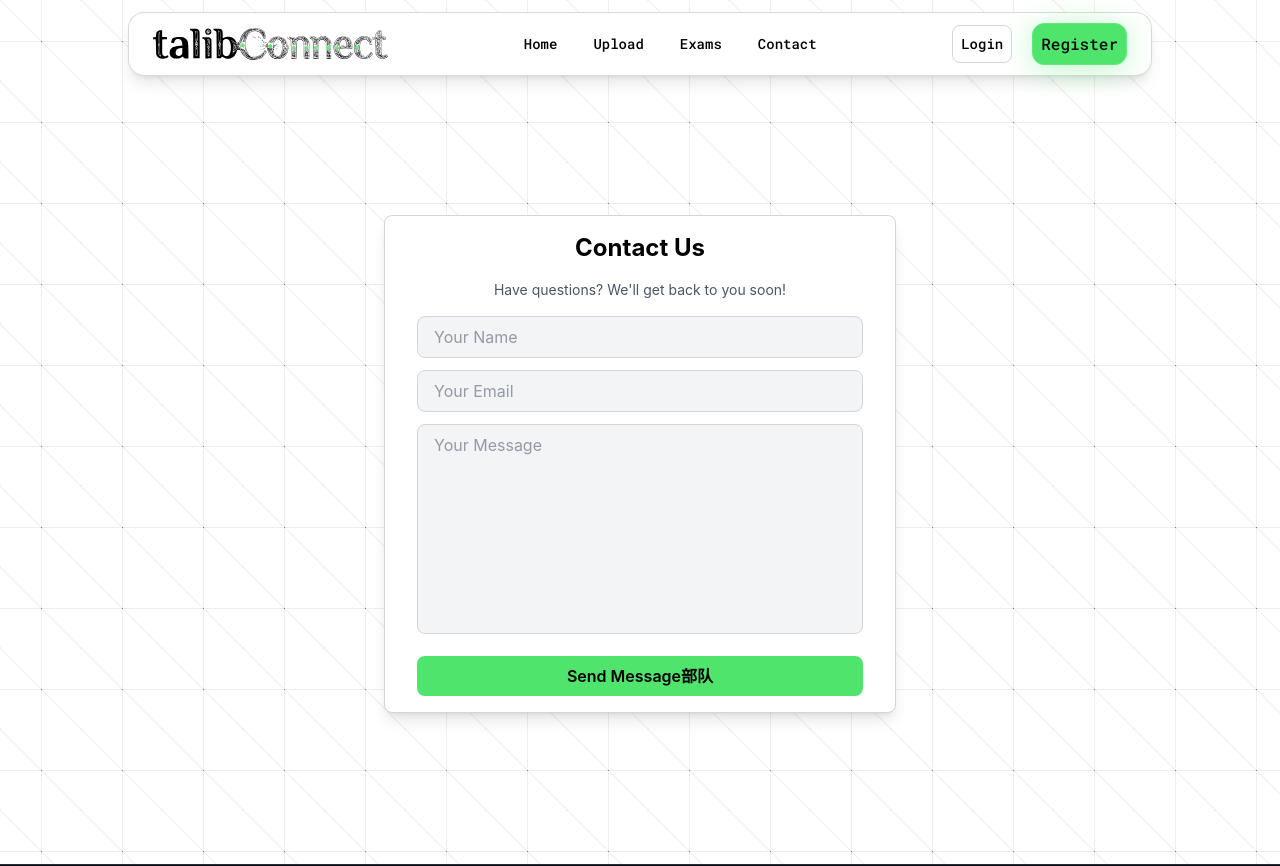
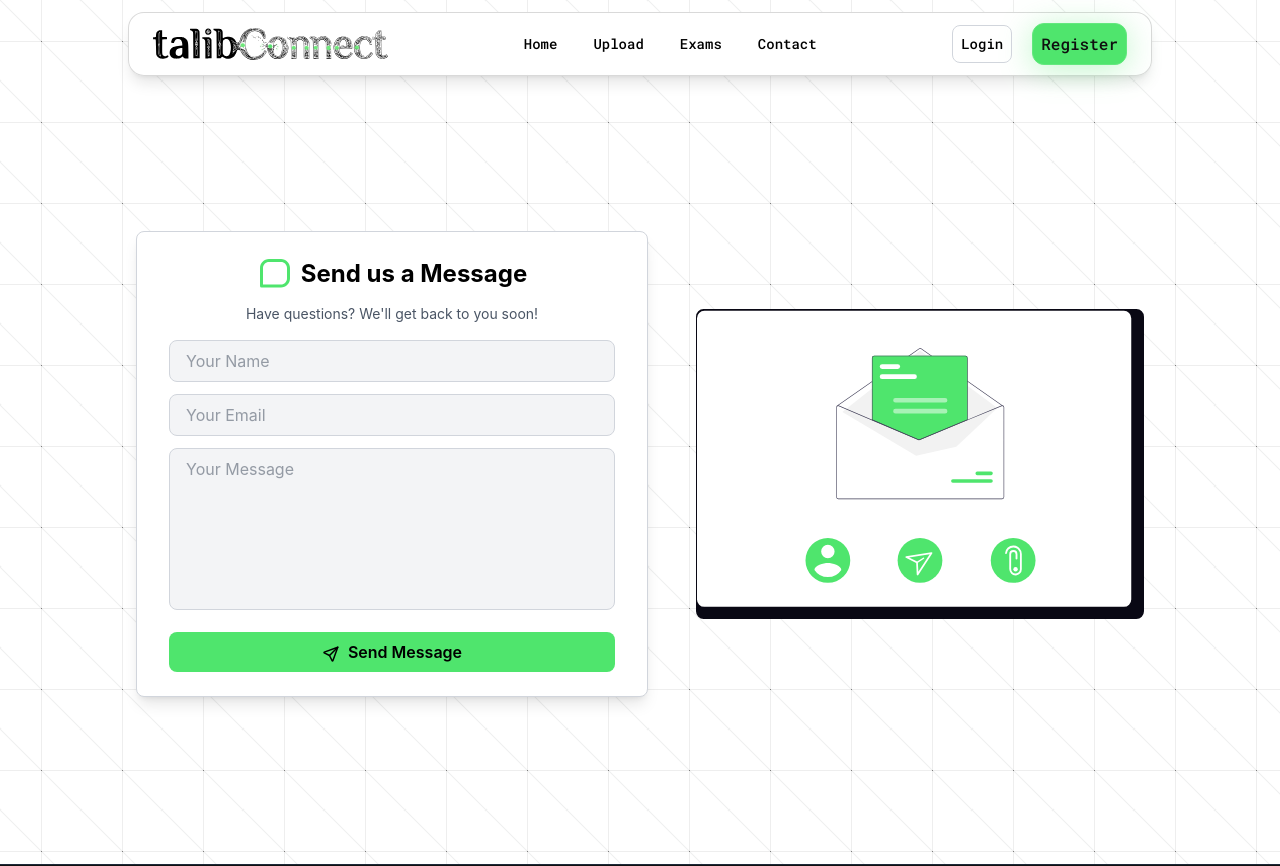
Before and after one commit to tigheni/talibConnect, a React (Vite) app: page /contact in a window 1280 px wide. Shown: the top 866 px of the page. Built offline with nearby package versions, Linux system fonts and the light colour scheme.

Commit message:
feat: enhance Contact page with new SVG illustration, update layout, and improve button styling

```diff
--- a/src/pages/Contact.jsx
+++ b/src/pages/Contact.jsx
@@ -1,4 +1,7 @@
 import { useState } from 'react';
+import { TbSend } from 'react-icons/tb';
+import { BiMessageSquare } from 'react-icons/bi';
+import contactIll from '../assets/undraw_email_b5yu1111.svg';
 
 export default function Contact() {
    const contactEndpoint = import.meta.env.VITE_CONTACT_ENDPOINT;
@@ -43,11 +46,16 @@ export default function Contact() {
    };
 
    return (
-      <div className="min-h-screen flex items-center justify-center ">
-         <div className="w-full max-w-lg bg-white py-4 px-8 rounded-lg shadow-lg border border-gray-300">
-            <h1 className="text-2xl font-bold text-center mb-4">Contact Us</h1>
+      <div className="min-h-screen flex flex-col-reverse items-center justify-center gap-8 px-4 py-10 sm:px-6 lg:flex-row lg:gap-12 lg:px-8">
+         <div className="w-full max-w-lg bg-white px-5 py-6 rounded-lg shadow-lg border border-gray-300 sm:px-8">
+            <div className="flex gap-2 justify-center items-center">
+               <BiMessageSquare className="text-3xl text-[var(--cp)] sm:text-4xl" />
+               <h1 className="text-xl font-bold text-center sm:text-2xl">
+                  Send us a Message
+               </h1>
+            </div>
 
-            <p className="text-gray-600 text-center text-sm mb-4">
+            <p className="text-gray-600 text-center text-sm mt-3 mb-4">
                Have questions? We'll get back to you soon!
             </p>
 
@@ -89,7 +97,7 @@ export default function Contact() {
                   onChange={handleChange}
                   placeholder="Your Message"
                   required
-                  rows={8}
+                  rows={6}
                   className="w-full bg-gray-100 border border-gray-300 rounded-lg px-4 py-2 text-gray-700 focus:outline-none focus:border-[var(--cp)] mb-4 resize-none"
                ></textarea>
 
@@ -98,10 +106,17 @@ export default function Contact() {
                   disabled={status === 'sending'}
                   className="w-full bg-[var(--cp)] text-black font-semibold py-2 rounded-lg hover:bg-[#4bc864] transition-all duration-300 disabled:opacity-50"
                >
+                  <TbSend className="inline-block mr-2 text-lg" />
                   {status === 'sending' ? 'Sending...' : 'Send Message'}
-                  部队
                </button>
             </form>
+         </div>
+         <div className="w-full max-w-xs sm:max-w-sm lg:max-w-md">
+            <img
+               src={contactIll}
+               alt="contact illustration"
+               className="w-full h-auto max-h-72 object-contain sm:max-h-96 lg:max-h-[500px]"
+            />
          </div>
       </div>
    );
```
Also changed, not shown: src/assets/undraw_email_b5yu1111.svg (added).
